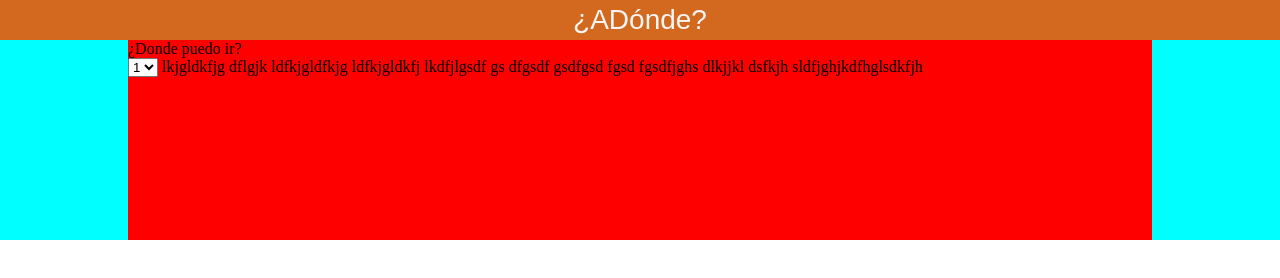
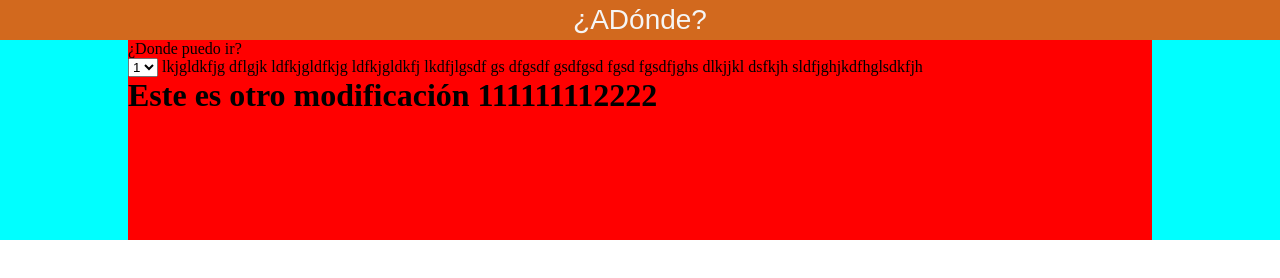
Before and after one commit to chuyCortes/maker, a plain HTML site: page index.html in a window 1280 px wide. Drawn offline with Linux system fonts and the light colour scheme.

Commit message:
arreglar commit

```diff
--- a/index.html
+++ b/index.html
@@ -54,6 +54,8 @@
 				gsdfgsd
 				fgsd
 				fgsdfjghs dlkjjkl dsfkjh sldfjghjkdfhglsdkfjh
+
+				<h1>Este es otro modificación 111111112222</h1>
 			</div>
 		</div>
 	</div>
```
